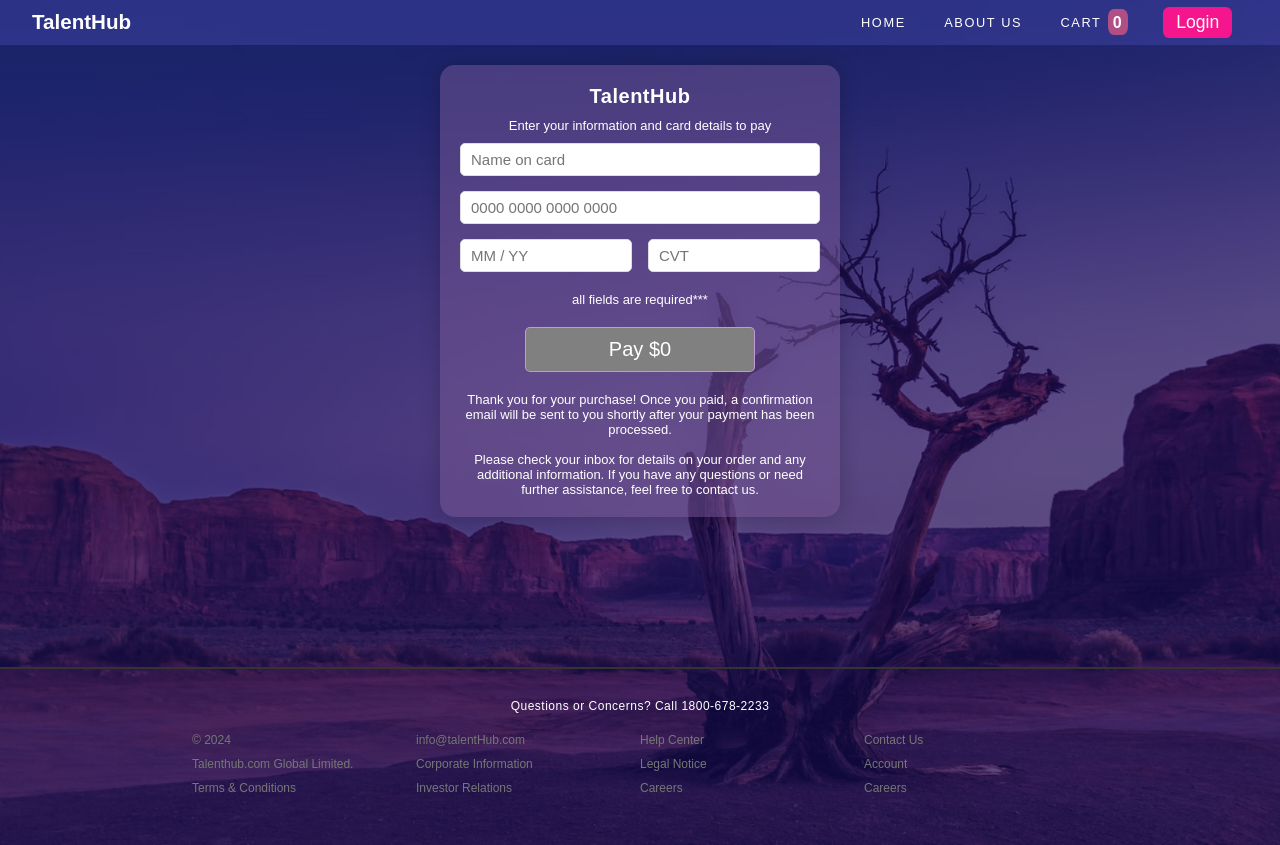
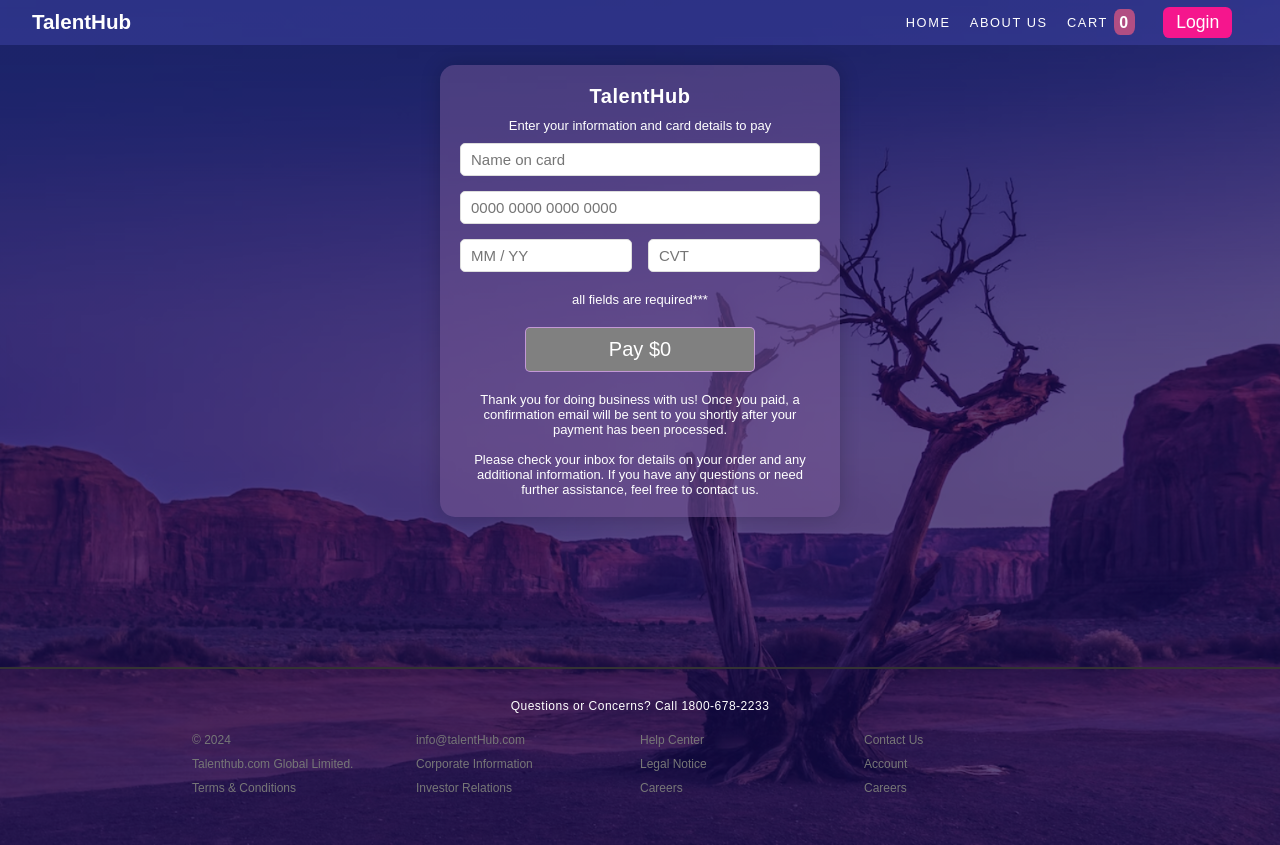
Before and after one commit to kobilabok/com-it-final-project, a Next.js app: page /payment in a window 1280 px wide. Built offline with nearby package versions, Linux system fonts and the light colour scheme; no server answers.

Commit message:
Small cahnges, merging right into master branch

```diff
--- a/src/_components/header/header.js
+++ b/src/_components/header/header.js
@@ -32,6 +32,11 @@ export default function Header() {
               Cart <span className={styles.cart_count}>{cart.length}</span>
             </Link>
           </li>
+          <li>
+          {data ? (<div className={styles.user_name}>
+            <p>Welcome, {data.user.name} </p>
+            </div>) : ("")}
+          </li>
         </ul>
         {data ? (
           <div>
--- a/src/_components/header/page.module.css
+++ b/src/_components/header/page.module.css
@@ -26,13 +26,12 @@
     list-style: none;
     width: 100%;
     text-align: right;
-    padding-right: 1rem;
     font-size: 1rem;
   }
 
   .nav ul li{
     display: inline-block;
-    margin: .6rem 1.2rem;
+    margin: .6rem .6rem;
   }
 
   .nav ul li a{
@@ -89,3 +88,8 @@
     background: #b14e83;
     border-radius: 30%;
   }
+
+  .user_name p{
+    font-weight: bold;
+    color: #fff;
+  }
--- a/src/app/page.js
+++ b/src/app/page.js
@@ -82,9 +82,9 @@ export default function Home() {
           </div>
         </div>
         {data ? (
-          <div>
+          <div className={styles.login_google}>
             <p>Welcome, {data.user.name} </p>{" "}
-            <Image src={data.user.image} width={100} height={100} alt="image" />
+            <Image src={data.user.image} width={20} height={20} alt="image" />
             <button onClick={() => signOut()}>Sign Out</button>
           </div>
         ) : (
--- a/src/app/page.module.css
+++ b/src/app/page.module.css
@@ -104,3 +104,8 @@
   transform: translateY(-7px);
   background-color: rgba(113, 97, 128, 0.65);
 }
+
+.login_google{
+  display: flex;
+  align-items: center;
+}
--- a/src/app/payment/page.js
+++ b/src/app/payment/page.js
@@ -57,7 +57,7 @@ export default function Payment() {
         </div>
         <div className={styles.purchase_text}>
           <p>
-            Thank you for your purchase! Once you paid, a confirmation email
+            Thank you for doing business with us! Once you paid, a confirmation email
             will be sent to you shortly after your payment has been processed.
             <br />
             <br />
```
